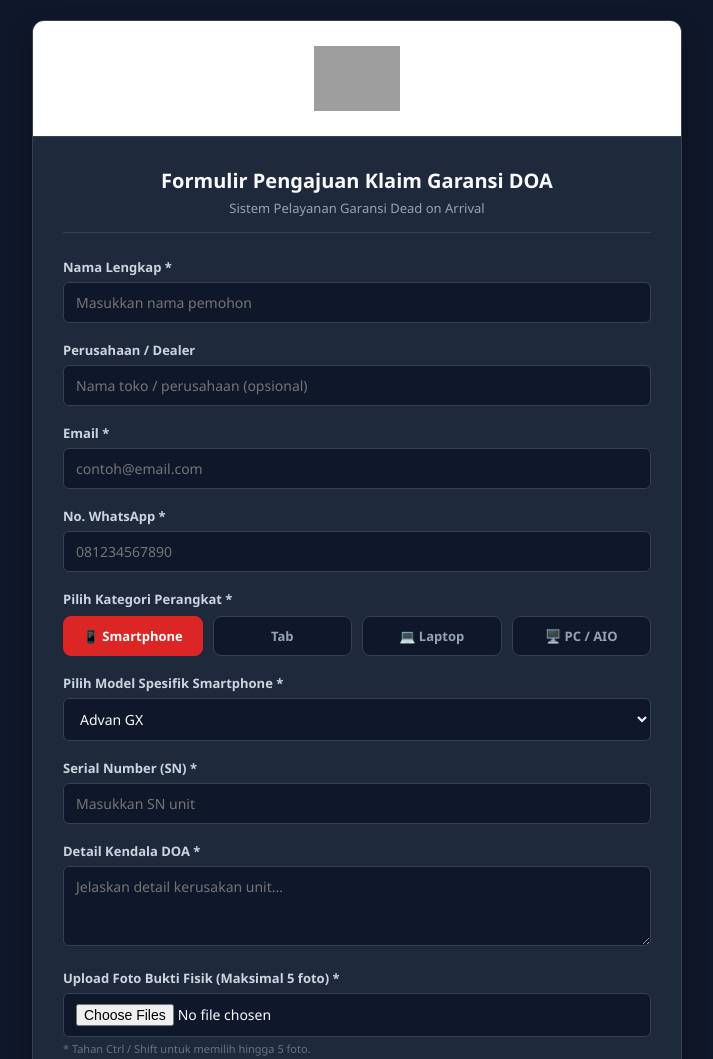
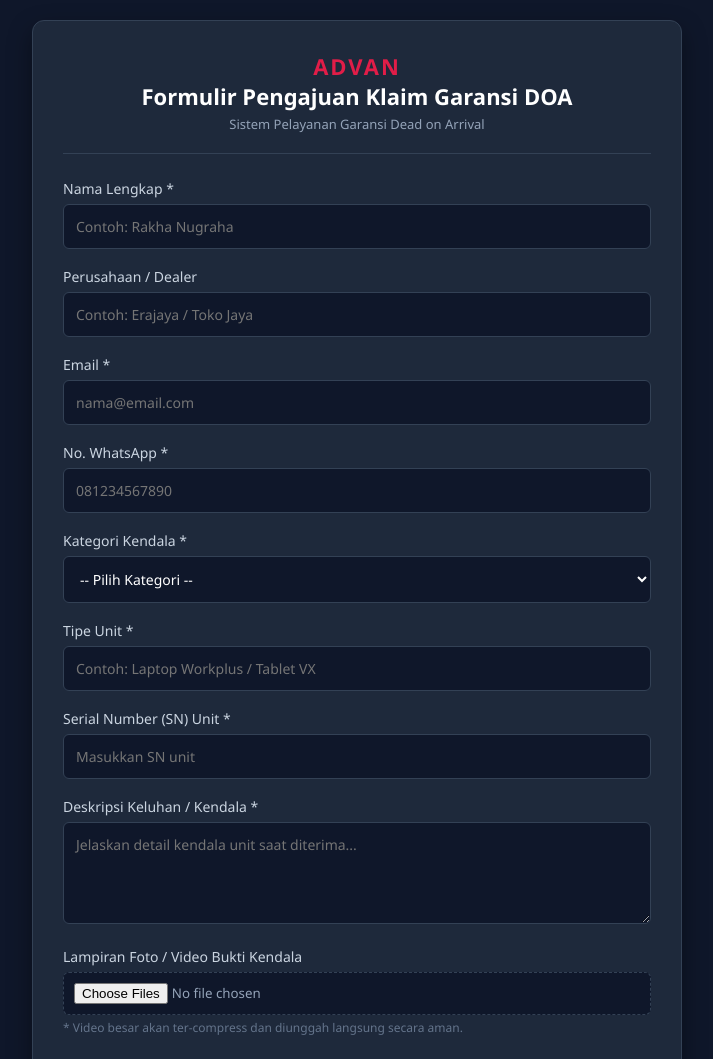
Before and after one commit to rakhanugrh/ADVAN-DOA-SYSTEM, a website: page public/index.html in a window 1280 px wide. Shown: the top 1059 px of the page, without its empty margins (283-996 px from the left). Drawn offline with Linux system fonts and the light colour scheme; grey boxes are pictures that could not be loaded.

Commit message:
Full integration direct signed upload with auto compression

```diff
--- a/public/index.html
+++ b/public/index.html
@@ -3,206 +3,192 @@
 <head>
   <meta charset="UTF-8">
   <meta name="viewport" content="width=device-width, initial-scale=1.0">
-  <title>Pengajuan Klaim Garansi DOA - ADVAN</title>
+  <title>Formulir Pengajuan Klaim Garansi DOA - ADVAN</title>
   <style>
     * { box-sizing: border-box; margin: 0; padding: 0; font-family: 'Segoe UI', Tahoma, Geneva, Verdana, sans-serif; }
-    body { background-color: #0f172a; padding: 20px; display: flex; justify-content: center; min-height: 100vh; }
-    .container { background: #1e293b; width: 100%; max-width: 650px; border-radius: 12px; box-shadow: 0 10px 25px rgba(0,0,0,0.3); overflow: hidden; border: 1px solid #334155; }
+    body { background-color: #0f172a; color: #f8fafc; display: flex; justify-content: center; align-items: center; min-height: 100vh; padding: 20px; }
+    .container { background-color: #1e293b; border: 1px solid #334155; border-radius: 12px; width: 100%; max-width: 650px; padding: 30px; box-shadow: 0 10px 25px rgba(0,0,0,0.4); }
+    .header { text-align: center; margin-bottom: 25px; border-bottom: 1px solid #334155; padding-bottom: 20px; }
+    .header img { max-width: 150px; margin-bottom: 12px; }
+    .header h2 { color: #ffffff; font-size: 22px; font-weight: 700; }
+    .header p { color: #94a3b8; font-size: 13px; margin-top: 4px; }
 
-    /* Header Banner Putih dengan Logo ADVAN */
-    .header-banner {
-      background: #ffffff;
-      padding: 25px 20px;
-      display: flex;
-      justify-content: center;
-      align-items: center;
-      border-bottom: 1px solid #334155;
-    }
-    .header-banner img {
-      max-height: 65px;
-      width: auto;
-      display: block;
-    }
+    .alert { padding: 12px 16px; border-radius: 8px; font-size: 14px; margin-bottom: 20px; display: none; text-align: center; line-height: 1.4; }
+    .alert-danger { background-color: #450a0a; border: 1px solid #991b1b; color: #fecaca; }
 
-    .content-body { padding: 30px; color: #f8fafc; }
-    .title-section { text-align: center; margin-bottom: 25px; border-bottom: 1px solid #334155; padding-bottom: 15px; }
-    .title-section h1 { color: #f8fafc; font-size: 20px; margin-bottom: 5px; }
-    .title-section p { color: #94a3b8; font-size: 13px; }
+    .form-group { margin-bottom: 18px; }
+    label { display: block; font-size: 14px; color: #cbd5e1; margin-bottom: 6px; font-weight: 500; }
+    input[type="text"], input[type="email"], select, textarea { width: 100%; padding: 12px; background-color: #0f172a; border: 1px solid #334155; border-radius: 6px; color: #ffffff; font-size: 14px; outline: none; transition: border-color 0.2s; }
+    input:focus, select:focus, textarea:focus { border-color: #38bdf8; }
+    input[type="file"] { width: 100%; padding: 10px; background-color: #0f172a; border: 1px dashed #334155; border-radius: 6px; color: #94a3b8; cursor: pointer; }
+    .file-hint { font-size: 12px; color: #64748b; margin-top: 4px; }
 
-    /* Form & Category Tabs */
-    .form-group { margin-bottom: 18px; }
-    .form-group label { display: block; font-size: 13px; font-weight: 600; color: #cbd5e1; margin-bottom: 6px; }
-    .form-group input, .form-group select, .form-group textarea {
-      width: 100%;
-      padding: 10px 12px;
-      background: #0f172a;
-      border: 1px solid #334155;
-      border-radius: 6px;
-      font-size: 14px;
-      color: #f8fafc;
-      outline: none;
-    }
-    .form-group textarea { resize: vertical; min-height: 80px; }
-    .form-group input:focus, .form-group select:focus, .form-group textarea:focus { border-color: #38bdf8; }
-
-    .category-tabs { display: grid; grid-template-columns: repeat(4, 1fr); gap: 10px; margin-top: 8px; margin-bottom: 18px; }
-    .tab-btn { padding: 10px 6px; border: 1px solid #334155; background: #0f172a; border-radius: 8px; font-size: 13px; font-weight: 600; color: #94a3b8; cursor: pointer; text-align: center; transition: all 0.2s; }
-    .tab-btn.active { background: #dc2626; color: white; border-color: #dc2626; }
-
-    .note { font-size: 11px; color: #64748b; margin-top: 4px; }
-    .btn-submit { width: 100%; padding: 12px; background: #2563eb; color: white; border: none; border-radius: 6px; font-weight: 600; cursor: pointer; font-size: 15px; margin-top: 10px; }
-    .btn-submit:hover { background: #1d4ed8; }
-    .alert { padding: 12px; border-radius: 6px; font-size: 13px; text-align: center; margin-bottom: 15px; display: none; }
-    .alert-danger { background: #ef444422; color: #f87171; border: 1px solid #ef4444; }
-    .alert-success { background: #10b98122; color: #34d399; border: 1px solid #10b981; }
+    button { width: 100%; padding: 14px; background-color: #0284c7; border: none; border-radius: 6px; color: #ffffff; font-size: 16px; font-weight: 600; cursor: pointer; transition: background-color 0.2s; margin-top: 10px; }
+    button:hover { background-color: #0369a1; }
+    button:disabled { background-color: #475569; cursor: not-allowed; }
   </style>
 </head>
 <body>
 
   <div class="container">
-    <!-- Header Banner Putih -->
-    <div class="header-banner">
-      <img src="https://prolitenews.com/wp-content/uploads/2024/11/Logo_Advan_Indonesia.png" alt="Logo Advan">
-    </div>
-
-    <div class="content-body">
-      <div class="title-section">
-        <h1>Formulir Pengajuan Klaim Garansi DOA</h1>
+    <div class="header">
+      <h2 style="color: #e11d48; letter-spacing: 2px;">ADVAN</h2>
+      <h2>Formulir Pengajuan Klaim Garansi DOA</h2>
       <p>Sistem Pelayanan Garansi Dead on Arrival</p>
     </div>
 
-      <div id="alertBox" class="alert"></div>
+    <div id="alertError" class="alert alert-danger"></div>
 
-      <form id="doaForm" enctype="multipart/form-data">
-        <input type="hidden" name="kategori" id="kategoriInput" value="Smartphone">
-
+    <form id="formDOA">
       <div class="form-group">
-          <label>Nama Lengkap *</label>
-          <input type="text" name="nama" required placeholder="Masukkan nama pemohon">
+        <label for="nama">Nama Lengkap *</label>
+        <input type="text" id="nama" required placeholder="Contoh: Rakha Nugraha">
       </div>
 
       <div class="form-group">
-          <label>Perusahaan / Dealer</label>
-          <input type="text" name="perusahaan" placeholder="Nama toko / perusahaan (opsional)">
+        <label for="perusahaan">Perusahaan / Dealer</label>
+        <input type="text" id="perusahaan" placeholder="Contoh: Erajaya / Toko Jaya">
       </div>
 
       <div class="form-group">
-          <label>Email *</label>
-          <input type="email" name="email" required placeholder="contoh@email.com">
+        <label for="email">Email *</label>
+        <input type="email" id="email" required placeholder="nama@email.com">
       </div>
 
       <div class="form-group">
-          <label>No. WhatsApp *</label>
-          <input type="tel" name="nowa" required placeholder="081234567890">
-        </div>
-
-        <!-- Kategori Perangkat -->
-        <div class="form-group">
-          <label>Pilih Kategori Perangkat *</label>
-          <div class="category-tabs">
-            <div class="tab-btn active" onclick="selectCategory('Smartphone', this)">📱 Smartphone</div>
-            <div class="tab-btn" onclick="selectCategory('Tablet', this)">Tab</div>
-            <div class="tab-btn" onclick="selectCategory('Laptop', this)">💻 Laptop</div>
-            <div class="tab-btn" onclick="selectCategory('PC / AIO', this)">🖥️ PC / AIO</div>
-          </div>
+        <label for="nowa">No. WhatsApp *</label>
+        <input type="text" id="nowa" required placeholder="081234567890">
       </div>
 
       <div class="form-group">
-          <label id="labelModel">Pilih Model Spesifik Smartphone *</label>
-          <select name="tipeUnit" id="tipeUnitSelect" required>
+        <label for="kategori">Kategori Kendala *</label>
+        <select id="kategori" required>
+          <option value="">-- Pilih Kategori --</option>
+          <option value="Mati Total">Mati Total (No Power)</option>
+          <option value="Layar Pecah/Garis">Layar Pecah / Bergaris</option>
+          <option value="Baterai Drop/Cembung">Baterai Drop / Cembung</option>
+          <option value="Fisik Cacat">Fisik Cacat / Scratch</option>
+          <option value="Fungsi Hardware">Kerusakan Fungsi Hardware</option>
+          <option value="Lainnya">Lainnya</option>
         </select>
       </div>
 
       <div class="form-group">
-          <label>Serial Number (SN) *</label>
-          <input type="text" name="snUnit" required placeholder="Masukkan SN unit">
+        <label for="tipeUnit">Tipe Unit *</label>
+        <input type="text" id="tipeUnit" required placeholder="Contoh: Laptop Workplus / Tablet VX">
       </div>
 
       <div class="form-group">
-          <label>Detail Kendala DOA *</label>
-          <textarea name="keluhan" required placeholder="Jelaskan detail kerusakan unit..."></textarea>
+        <label for="snUnit">Serial Number (SN) Unit *</label>
+        <input type="text" id="snUnit" required placeholder="Masukkan SN unit">
       </div>
 
       <div class="form-group">
-          <label>Upload Foto Bukti Fisik (Maksimal 5 foto) *</label>
-          <input type="file" name="files" multiple required accept="image/*">
-          <div class="note">* Tahan Ctrl / Shift untuk memilih hingga 5 foto.</div>
+        <label for="keluhan">Deskripsi Keluhan / Kendala *</label>
+        <textarea id="keluhan" rows="4" required placeholder="Jelaskan detail kendala unit saat diterima..."></textarea>
       </div>
 
       <div class="form-group">
-          <label>Upload Video Bukti Kendala / Unboxing (Opsional / Maks 4MB)</label>
-          <input type="file" name="files" accept="video/*">
-          <div class="note">* Format video: MP4, MOV, atau AVI.</div>
+        <label for="files">Lampiran Foto / Video Bukti Kendala</label>
+        <input type="file" id="files" multiple accept="image/*,video/*">
+        <p class="file-hint">* Video besar akan ter-compress dan diunggah langsung secara aman.</p>
       </div>
 
-        <button type="submit" class="btn-submit" id="btnSubmit">Kirim Pengajuan Klaim DOA</button>
+      <button type="submit" id="btnSubmit">Kirim Pengajuan Klaim</button>
     </form>
-    </div>
   </div>
 
   <script>
-    const models = {
-      'Smartphone': ['Advan GX', 'Advan G9 Pro', 'Advan Nasa Plus', 'Lainnya'],
-      'Tablet': ['Advan Tab VX', 'Advan Sketsa 2', 'Advan Tab Belajar', 'Lainnya'],
-      'Laptop': ['Workpro (Intel i5)', 'Workplus (AMD Ryzen)', 'Soulmate', '360 Stylus', 'Lainnya'],
-      'PC / AIO': ['AIO One PC', 'AIO PC Series', 'Lainnya']
+    document.getElementById('formDOA').addEventListener('submit', async (e) => {
+      e.preventDefault();
+
+      const alertError = document.getElementById('alertError');
+      const btnSubmit = document.getElementById('btnSubmit');
+
+      if (alertError) alertError.style.display = 'none';
+      btnSubmit.innerText = 'Mengunggah Media & Memproses...';
+      btnSubmit.disabled = true;
+
+      try {
+        const fileInput = document.getElementById('files');
+        const files = fileInput ? fileInput.files : [];
+        const uploadedMedia = [];
+
+        // 1. Upload Langsung dari Browser ke Cloudinary jika ada file
+        if (files.length > 0) {
+          // Minta Token Signature & Konfigurasi dari Server
+          const sigRes = await fetch('/api/doa/cloudinary-signature');
+          if (!sigRes.ok) throw new Error('Gagal mendapatkan token izin upload server.');
+          const sigData = await sigRes.json();
+
+          for (let i = 0; i < files.length; i++) {
+            const file = files[i];
+            const formData = new FormData();
+
+            formData.append('file', file);
+            formData.append('api_key', sigData.api_key);
+            formData.append('timestamp', sigData.timestamp);
+            formData.append('signature', sigData.signature);
+            formData.append('folder', sigData.folder);
+            formData.append('transformation', sigData.transformation); // Auto-compress 720p
+
+            // Direct Upload ke Cloudinary API
+            const cloudRes = await fetch(
+              `https://api.cloudinary.com/v1_1/${sigData.cloud_name}/auto/upload`,
+              { method: 'POST', body: formData }
+            );
+
+            const cloudData = await cloudRes.json();
+
+            if (cloudData.secure_url) {
+              uploadedMedia.push({
+                url: cloudData.secure_url,
+                public_id: cloudData.public_id,
+                resource_type: cloudData.resource_type,
+                created_at: new Date()
+              });
+            } else {
+              throw new Error('Gagal upload ke cloud storage: ' + (cloudData.error?.message || 'Unknown error'));
+            }
+          }
+        }
+
+        // 2. Kirim Metadata Form Teks & Link Media ke Backend/Supabase
+        const payload = {
+          nama: document.getElementById('nama').value,
+          perusahaan: document.getElementById('perusahaan').value || '',
+          email: document.getElementById('email').value,
+          nowa: document.getElementById('nowa').value,
+          kategori: document.getElementById('kategori').value,
+          tipeUnit: document.getElementById('tipeUnit').value,
+          snUnit: document.getElementById('snUnit').value,
+          keluhan: document.getElementById('keluhan').value,
+          directFiles: JSON.stringify(uploadedMedia)
         };
 
-    function selectCategory(cat, element) {
-      document.querySelectorAll('.tab-btn').forEach(btn => btn.classList.remove('active'));
-      element.classList.add('active');
-      document.getElementById('kategoriInput').value = cat;
-      document.getElementById('labelModel').innerText = `Pilih Model Spesifik ${cat} *`;
+        const submitRes = await fetch('/api/doa/submit', {
+          method: 'POST',
+          headers: { 'Content-Type': 'application/json' },
+          body: JSON.stringify(payload)
+        });
 
-      const select = document.getElementById('tipeUnitSelect');
-      select.innerHTML = '';
-      models[cat].forEach(m => {
-        const opt = document.createElement('option');
-        opt.value = m;
-        opt.innerText = m;
-        select.appendChild(opt);
-      });
+        const result = await submitRes.json();
+
+        if (result.success) {
+          alert(`🎉 Pengajuan Berhasil!\nNomor Tiket Garansi Anda: ${result.noTiket}`);
+          window.location.reload();
+        } else {
+          throw new Error(result.message);
         }
 
-    selectCategory('Smartphone', document.querySelectorAll('.tab-btn')[0]);
-
-    const doaForm = document.getElementById('doaForm');
-    const alertBox = document.getElementById('alertBox');
-    const btnSubmit = document.getElementById('btnSubmit');
-
-    doaForm.addEventListener('submit', async (e) => {
-      e.preventDefault();
-      alertBox.style.display = 'none';
-      btnSubmit.innerText = 'Mengirim Data...';
-      btnSubmit.disabled = true;
-
-      const formData = new FormData(doaForm);
-
-      try {
-        const response = await fetch('/api/doa/submit', {
-          method: 'POST',
-          body: formData
-        });
-
-        const data = await response.json();
-
-        if (data.success) {
-          alertBox.className = 'alert alert-success';
-          alertBox.innerHTML = `<b>Berhasil!</b> ${data.message}<br>Nomor Tiket Anda: <b>${data.noTiket}</b>`;
-          alertBox.style.display = 'block';
-          doaForm.reset();
-          selectCategory('Smartphone', document.querySelectorAll('.tab-btn')[0]);
-        } else {
-          alertBox.className = 'alert alert-danger';
-          alertBox.innerText = data.message || 'Gagal mengirim pengajuan.';
-          alertBox.style.display = 'block';
+      } catch (err) {
+        console.error(err);
+        if (alertError) {
+          alertError.innerText = 'KONEKSI ERROR!\n' + err.message;
+          alertError.style.display = 'block';
         }
-      } catch (err) {
-        alertBox.className = 'alert alert-danger';
-        alertBox.innerHTML = '<b>KONEKSI ERROR!</b><br>Tidak dapat terhubung ke server atau ukuran file terlalu besar.';
-        alertBox.style.display = 'block';
       } finally {
-        btnSubmit.innerText = 'Kirim Pengajuan Klaim DOA';
+        btnSubmit.innerText = 'Kirim Pengajuan Klaim';
         btnSubmit.disabled = false;
       }
     });
```
Lines whose indentation alone changed are shown as unchanged.
